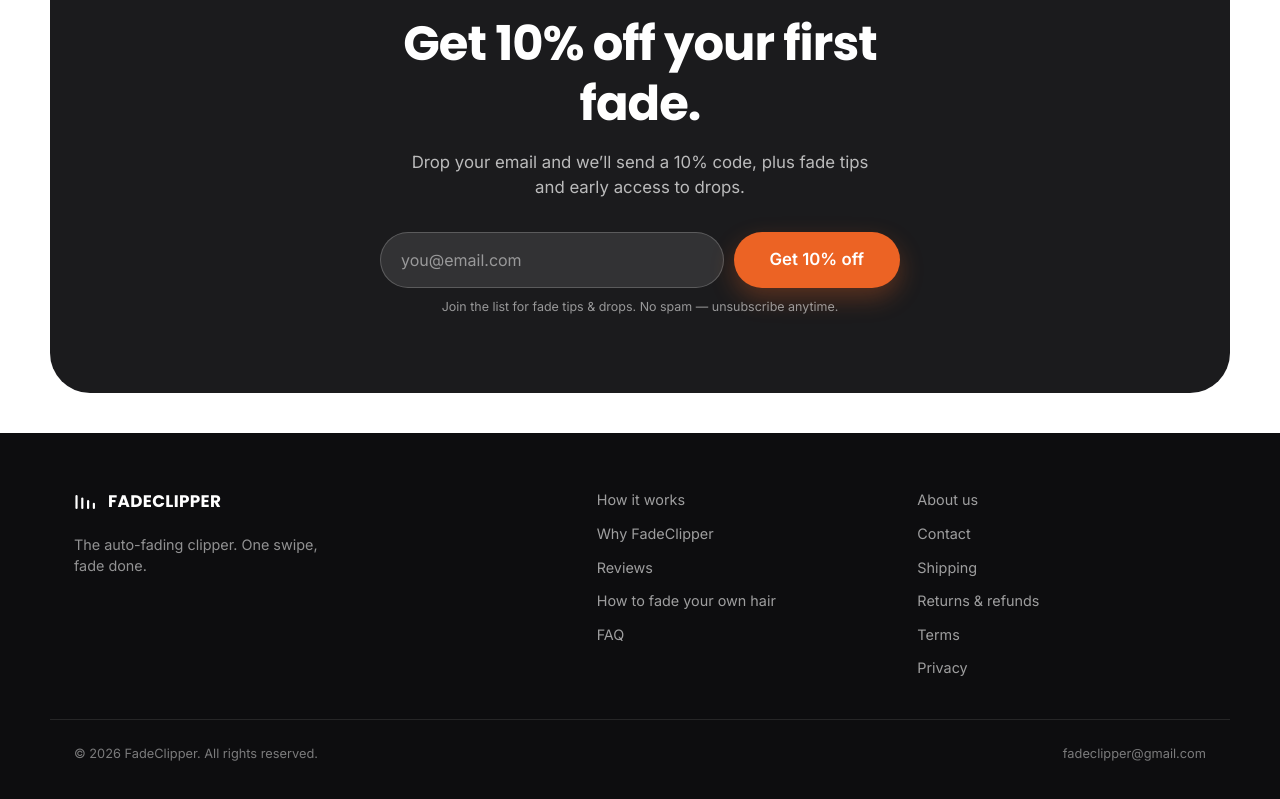
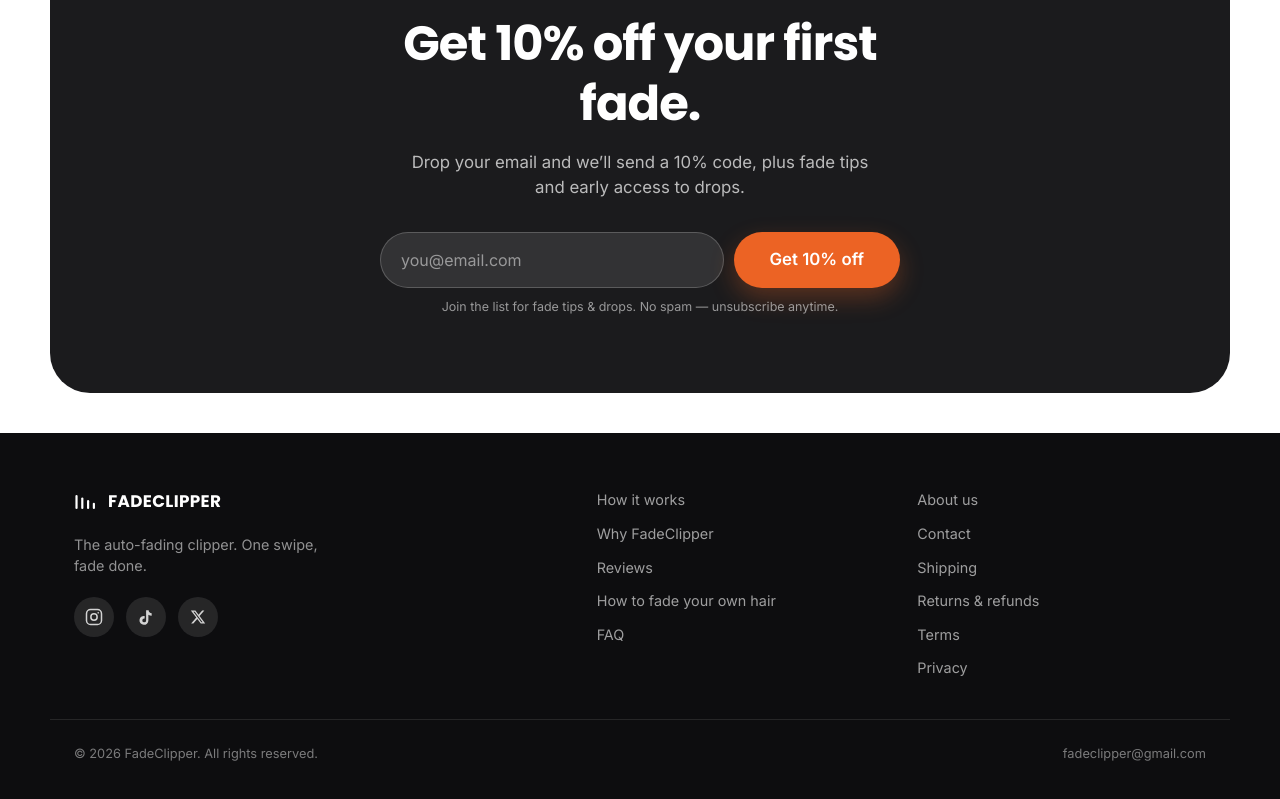
Before and after one commit to arnkeenan52-svg/test222, a Next.js app: page / in a window 1280 px wide. Shown: the part 6275-7074 px from the top of the page. Built offline with nearby package versions, Linux system fonts and the light colour scheme; no server answers.

Commit message:
Add social links to footer
Instagram @fadeclippr, TikTok @fadeclipper, X/Twitter @fadeclipper, with
brand icons in the footer.

```diff
--- a/components/SiteFooter.tsx
+++ b/components/SiteFooter.tsx
@@ -1,4 +1,34 @@
 import { Logo } from "@/components/Logo";
+
+const SOCIALS = [
+  { label: "Instagram (@fadeclippr)", href: "https://instagram.com/fadeclippr", icon: InstagramIcon },
+  { label: "TikTok (@fadeclipper)", href: "https://www.tiktok.com/@fadeclipper", icon: TikTokIcon },
+  { label: "X / Twitter (@fadeclipper)", href: "https://x.com/fadeclipper", icon: XIcon },
+];
+
+function InstagramIcon() {
+  return (
+    <svg viewBox="0 0 24 24" className="h-[18px] w-[18px]" fill="none" stroke="currentColor" strokeWidth="2" aria-hidden="true">
+      <rect x="2" y="2" width="20" height="20" rx="5.5" />
+      <circle cx="12" cy="12" r="4.2" />
+      <circle cx="17.6" cy="6.4" r="1.1" fill="currentColor" stroke="none" />
+    </svg>
+  );
+}
+function TikTokIcon() {
+  return (
+    <svg viewBox="0 0 24 24" className="h-[18px] w-[18px]" fill="currentColor" aria-hidden="true">
+      <path d="M16.6 5.82A4.28 4.28 0 0 1 15.55 3h-3.4v13.6a2.53 2.53 0 1 1-2.53-2.53c.19 0 .37.02.55.06v-3.47a5.94 5.94 0 1 0 5 5.87V9.01a7.6 7.6 0 0 0 4.4 1.4V7.05a4.3 4.3 0 0 1-2.97-1.23z" />
+    </svg>
+  );
+}
+function XIcon() {
+  return (
+    <svg viewBox="0 0 24 24" className="h-[16px] w-[16px]" fill="currentColor" aria-hidden="true">
+      <path d="M18.244 2.25h3.308l-7.227 8.26 8.502 11.24h-6.66l-5.214-6.817L4.99 21.75H1.68l7.73-8.835L1.254 2.25H8.08l4.713 6.231 5.45-6.231zm-1.161 17.52h1.833L7.084 4.126H5.117z" />
+    </svg>
+  );
+}
 
 export function SiteFooter() {
   return (
@@ -7,6 +37,20 @@ export function SiteFooter() {
         <div>
           <span className="text-white"><Logo /></span>
           <p className="mt-4 max-w-[30ch] text-[0.9rem] text-white/55">The auto-fading clipper. One swipe, fade done.</p>
+          <div className="mt-5 flex gap-3">
+            {SOCIALS.map(({ label, href, icon: Icon }) => (
+              <a
+                key={href}
+                href={href}
+                target="_blank"
+                rel="noopener noreferrer"
+                aria-label={`FadeClipper on ${label}`}
+                className="grid h-10 w-10 place-items-center rounded-full bg-white/10 text-white/80 transition-colors hover:bg-white/20 hover:text-white"
+              >
+                <Icon />
+              </a>
+            ))}
+          </div>
         </div>
         <nav className="flex flex-col gap-3 text-[0.9rem] text-white/60">
           <a href="/#how" className="transition-colors hover:text-white">How it works</a>
```
